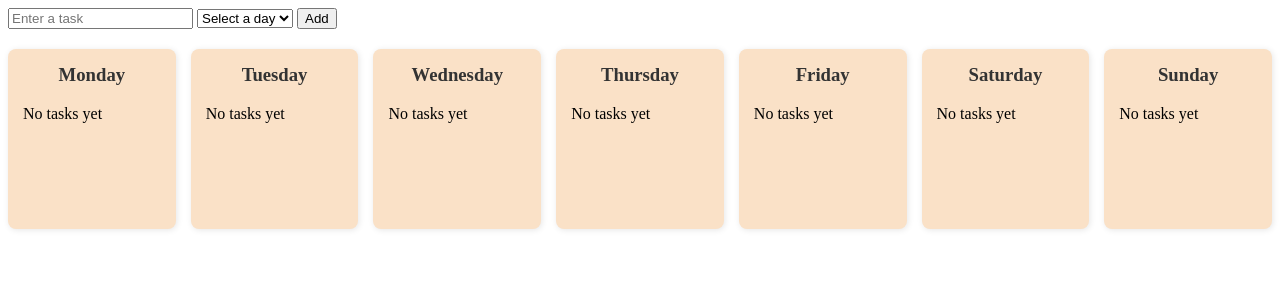
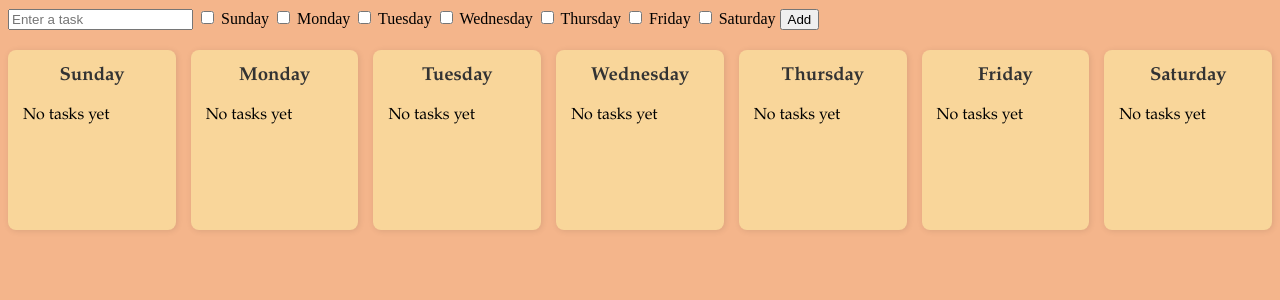
Before and after one commit to abileshayyanar/Flask-Weekly-Calendar, a Flask app: page / in a window 1280 px wide. Shown: the top 300 px of the page. Run offline with Flask 3, Linux system fonts and the light colour scheme; data that the repository does not hold is empty.

Commit message:
added check boxes

```diff
--- a/ToDoApp.py
+++ b/ToDoApp.py
@@ -1,6 +1,10 @@
 from flask import Flask, render_template, request, redirect, url_for
 from flask_sqlalchemy import SQLAlchemy
 import os
+from datetime import date, timedelta
+
+today = date.today()
+sunday = today - timedelta(days=today.weekday() + 1 if today.weekday() != 6 else 0)
 
 app = Flask(__name__)
 
@@ -20,11 +24,13 @@ class Task(db.Model):
     def __repr__(self):
         return f"<Task {self.id}: {self.content} on {self.day}>"
 
+# ADD DATE HEADING IN INDEX.HTML!!!!!!!!!!!!!!!!!!!!!!!!!!!!!!!!!!!!!!!!!!!!!!
+
 @app.route("/")
 def index():
-    days = ["Monday", "Tuesday", "Wednesday", "Thursday", "Friday", "Saturday", "Sunday"]
+    days = ["Sunday", "Monday", "Tuesday", "Wednesday", "Thursday", "Friday", "Saturday"]
     tasks_by_day = {day: Task.query.filter_by(day=day).all() for day in days}
-    return render_template("index.html", tasks_by_day=tasks_by_day)
+    return render_template("index.html", tasks_by_day=tasks_by_day, week_sunday=sunday)
 
 @app.route("/add", methods=["POST"])
 def add():
@@ -45,5 +51,5 @@ def delete(task_id):
 
 if __name__ == "__main__":
     with app.app_context():
-        db.create_all()  # Creates the new "day" column if fresh DB
+        db.create_all()
     app.run(debug=True)
--- a/static/style.css
+++ b/static/style.css
@@ -1,3 +1,7 @@
+body{
+    background-color: hsl(24, 82%, 75%);
+}
+
 .week {
     display: grid;
     grid-template-columns: repeat(7, 1fr);
@@ -6,11 +10,12 @@
 }
 
 .day-box {
-    background: hwb(31 78% 2%);
+    background: lab(87.57% 6.95 34.65);
     padding: 15px;
     border-radius: 8px;
     box-shadow: 1px 1px 6px rgba(0,0,0,0.1);
     min-height: 150px;
+    font-family: "Garamond", serif;
 }
 
 .day-box h3 {
@@ -23,3 +28,10 @@
     list-style-type: none;
     padding-left: 0;
 }
+
+.checkbox-container label {
+  color: #c0ac91;
+  font-family: 'Garamond', serif;
+  font-weight: bold;
+  font-size: 16px;
+}
--- a/templates/index.html
+++ b/templates/index.html
@@ -3,16 +3,36 @@
 {% block content %}
     <form action="{{ url_for('add') }}" method="POST">
         <input type="text" name="task" placeholder="Enter a task" required>
-        <select name="day" required>
-            <option value="" disabled selected>Select a day</option>
-            <option>Monday</option>
-            <option>Tuesday</option>
-            <option>Wednesday</option>
-            <option>Thursday</option>
-            <option>Friday</option>
-            <option>Saturday</option>
-            <option>Sunday</option>
-        </select>
+
+        <label>
+        <input type="checkbox" name="day" value="Sunday"> Sunday
+        </label>
+
+        <label>
+        <input type="checkbox" name="day" value="Monday"> Monday
+        </label>
+
+        <label>
+        <input type="checkbox" name="day" value="Tuesday"> Tuesday
+        </label>
+
+        <label>
+        <input type="checkbox" name="day" value="Wednesday"> Wednesday
+        </label>
+
+        <label>
+        <input type="checkbox" name="day" value="Thursday"> Thursday
+        </label>
+
+        <label>
+        <input type="checkbox" name="day" value="Friday"> Friday
+        </label>
+
+        <label>
+        <input type="checkbox" name="day" value="Saturday"> Saturday
+        </label>
+
+        <span class="checkmark"></span>
         <button type="submit">Add</button>
     </form>
 
@@ -24,7 +44,7 @@
                     {% for task in tasks %}
                         <li>
                             {{ task.content }}
-                            <a href="{{ url_for('delete', task_id=task.id) }}">❌</a>
+                            <a href="{{ url_for('delete', task_id=task.id) }}">DONE</a>
                         </li>
                     {% else %}
                         <li>No tasks yet</li>
```
